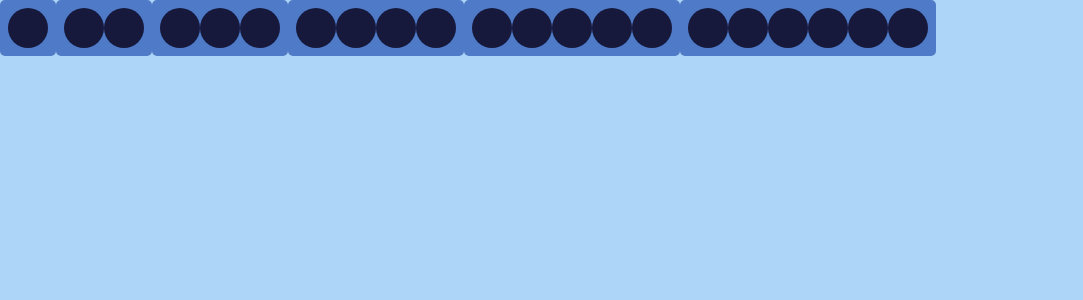
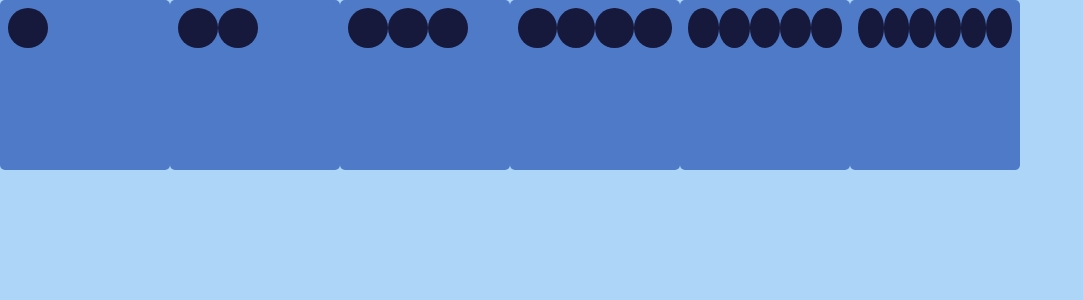
Before and after one commit to weslleyaraujo/roll-the-dice, a React (Create React App) app: page / in a window 1280 px wide. Shown: the top 300 px of the page, without its empty margins (0-1083 px from the left). Built offline with nearby package versions, Linux system fonts and the light colour scheme.

Commit message:
feat(*): creating flex dices

```diff
--- a/src/App.js
+++ b/src/App.js
@@ -9,8 +9,128 @@ import './App.css';
 class App extends Component {
   render() {
     return (
-      <Flex className="App">
-        {arrayOf(6).map(x => <Dice key={x}>{arrayOf(x).map(y => <Dot key={y} />)}</Dice>)}
+      <Flex
+        className="App"
+        justify="space-around"
+
+        >
+
+        {/* 1 */}
+        <Dice
+          align="center"
+          justify="center"
+          >
+          <Dot />
+        </Dice>
+
+        {/* 2 */}
+        <Dice
+          justify="space-between"
+          >
+          <Flex
+            align="flex-start"
+            justify="space-between"
+          >
+            <Dot />
+          </Flex>
+          <Flex align="flex-end">
+            <Dot />
+          </Flex>
+        </Dice>
+
+        {/* 3 */}
+        <Dice
+          justify="space-between"
+          >
+          <Flex
+            align="flex-end"
+            justify="space-between"
+          >
+            <Dot />
+          </Flex>
+          <Flex align="center">
+            <Dot />
+          </Flex>
+          <Flex align="flex-start">
+            <Dot />
+          </Flex>
+        </Dice>
+
+        {/* 4 */}
+        <Dice
+          justify="space-between"
+          >
+          <Flex
+            align="flex-start"
+            column={1}
+            justify="space-between"
+          >
+            <Dot />
+            <Dot />
+          </Flex>
+          <Flex
+            align="flex-start"
+            column={1}
+            justify="space-between"
+          >
+            <Dot />
+            <Dot />
+          </Flex>
+        </Dice>
+
+        {/* 5 */}
+        <Dice
+          justify="space-between"
+          >
+          <Flex
+            align="flex-start"
+            column={1}
+            justify="space-between"
+          >
+            <Dot />
+            <Dot />
+          </Flex>
+          <Flex
+            align="center"
+            column={1}
+            justify="center"
+          >
+            <Dot />
+          </Flex>
+          <Flex
+            align="flex-start"
+            column={1}
+            justify="space-between"
+          >
+            <Dot />
+            <Dot />
+          </Flex>
+        </Dice>
+
+        {/* 6 */}
+        <Dice
+          justify="space-between"
+          >
+          <Flex
+            align="flex-start"
+            column={1}
+            justify="space-between"
+          >
+            <Dot />
+            <Dot />
+            <Dot />
+          </Flex>
+          <Flex
+            align="flex-start"
+            column={1}
+            justify="space-between"
+          >
+            <Dot />
+            <Dot />
+            <Dot />
+          </Flex>
+        </Dice>
+
       </Flex>
     );
   }
--- a/src/components/Dice/Dice.css
+++ b/src/components/Dice/Dice.css
@@ -1,4 +1,6 @@
 .Dice {
   background-color: #4E7AC7;
   border-radius: 5px;
+  width: 170px;
+  height: 170px;
 }
--- a/src/components/Dice/Dice.js
+++ b/src/components/Dice/Dice.js
@@ -4,8 +4,14 @@ import { Flex } from 'reflexbox';
 import './Dice.css';
 import { arrayOf } from '../../utils';
 
-const Dice = ({ children }) => (
-  <Flex className="Dice" p={2}>{children}</Flex>
+const Dice = ({ children, ...rest }) => (
+  <Flex
+    className="Dice"
+    p={2}
+    {...rest}
+  >
+    {children}
+  </Flex>
 );
 
 export default Dice;
--- a/src/components/Dot/Dot.js
+++ b/src/components/Dot/Dot.js
@@ -2,8 +2,8 @@ import React from 'react';
 import { Box } from 'reflexbox';
 import './Dot.css';
 
-const Dot = () => (
-  <Box className="Dot"></Box>
+const Dot = ({ ...rest }) => (
+  <Box className="Dot" { ...rest }></Box>
 );
 
 export default Dot;
```
